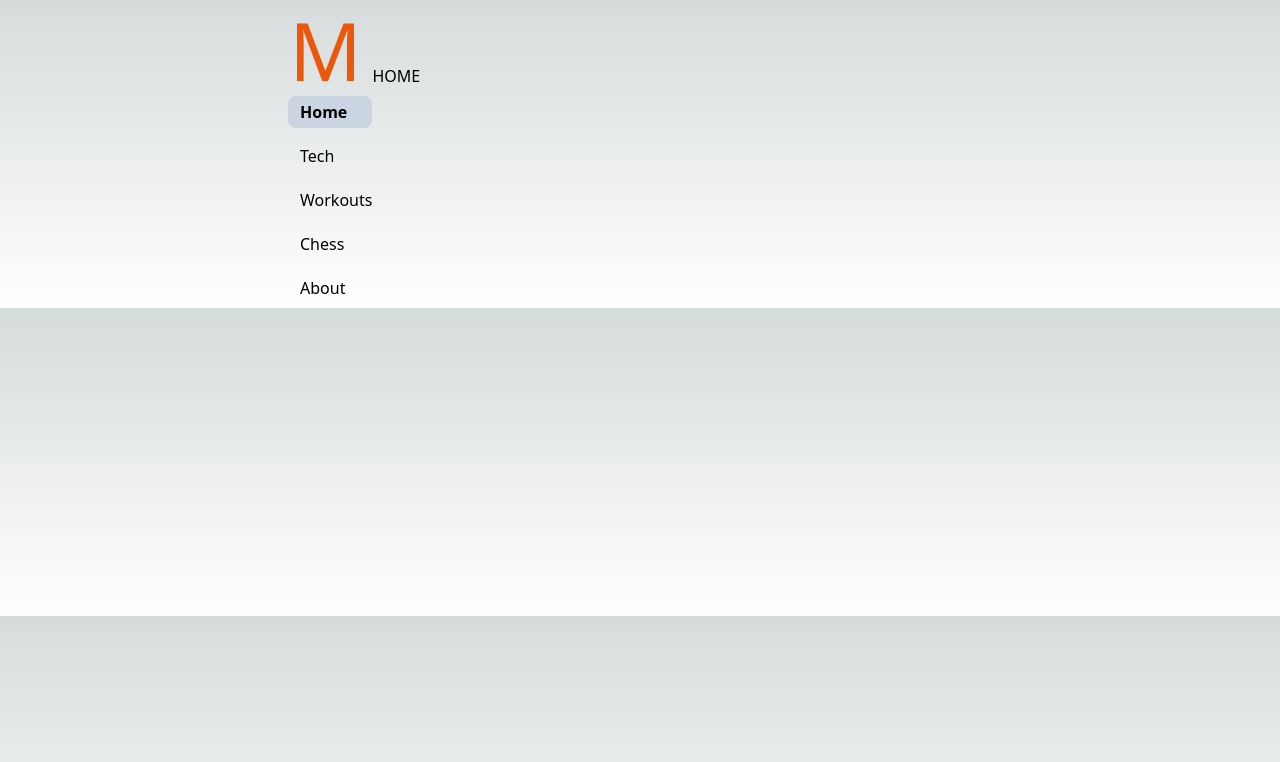
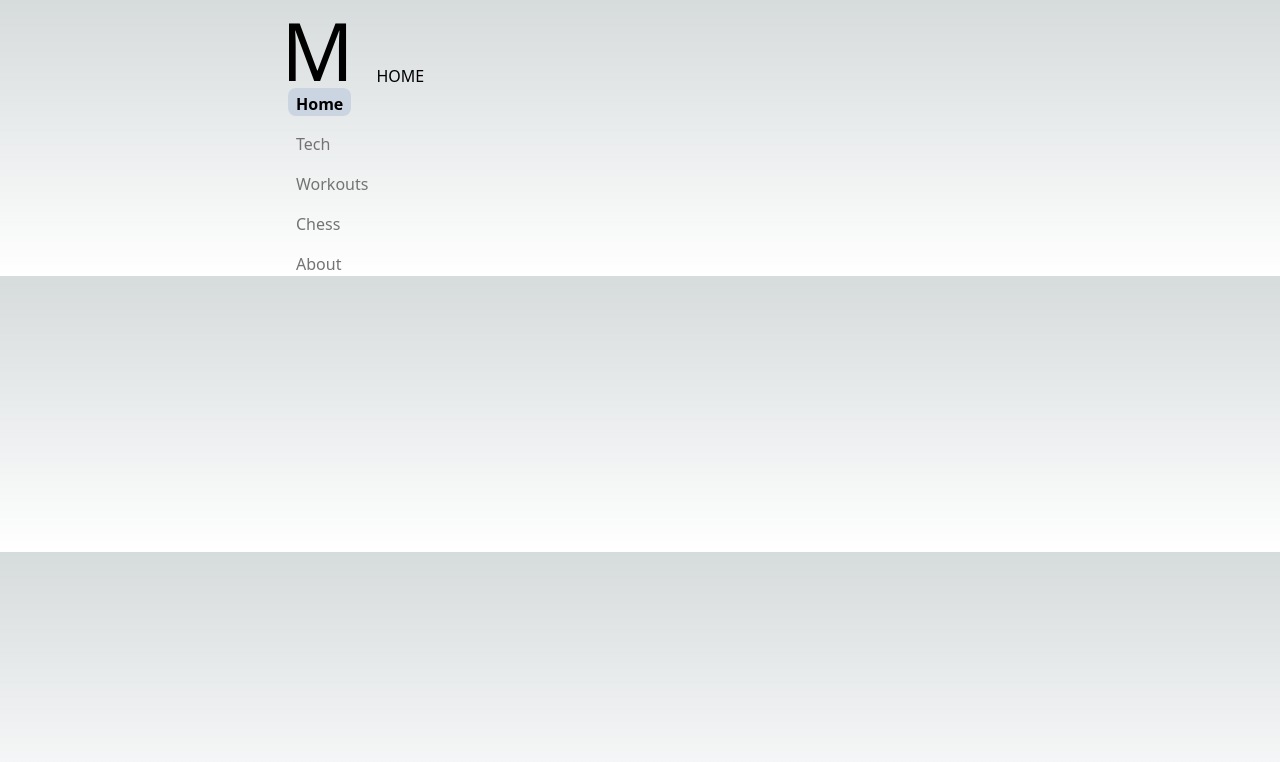
Before and after one commit to marcus-biddle/marsbid.io, a Next.js app in the folder portfolio/: page / in a window 1280 px wide. Shown: the top 762 px of the page. Built offline with nearby package versions, Linux system fonts and the light colour scheme; a web font is replaced by a local one.

Commit message:
sidebar styling

```diff
--- a/portfolio/src/components/sidebar.tsx
+++ b/portfolio/src/components/sidebar.tsx
@@ -15,7 +15,7 @@ const Logo = () => {
             opacity: 1
         }}
         transition={{ delay: .35 }}
-        className='text-orange-600 z-0'
+        className='z-0'
         >
             M
         </motion.div>
@@ -26,25 +26,26 @@ export default function Sidebar() {
     const { pathname } = useRouter();
 
     return (
-        <div className="flex flex-col lg: sticky lg:top-20">
+        <div className="lg:sticky lg:top-20">
             <div>
             <Logo />
             </div>
             <LayoutGroup>
+                <nav className="relative flex flex-col items-start space-x-0 space-y-3">
                     {routes.map((route) => {
                     return (
                         <Link
                             key={route.path}
                             href={route.path}
-                        className={`capitalize z-50 my-2 transition-all`}
+                            className={`capitalize z-50 transition-all`}
                             >
                                 <span className="relative">
-                                <div className={`pt-1 pl-3 ${pathname === route.path ? 'font-bold' : ''}`}>
+                                    <div className={`pt-1 px-2 ${pathname === route.path ? 'font-bold' : 'text-neutral-500'}`}>
                                     {route.name}
                                     </div>
                                     {pathname === route.path ? (
                                         <motion.div
-                                    className='absolute z-[-1] px-9 py-4 bg-slate-300 inset-0 bg-neutral-100 rounded-lg'
+                                        className='absolute z-[-1] bg-slate-300 inset-0 rounded-lg'
                                         layoutId="sidebar"
                                         transition={{
                                             type: 'spring',
@@ -57,6 +58,7 @@ export default function Sidebar() {
                         </Link>
                         )
                     })}
+                </nav>
             </LayoutGroup>
         </div>
     );
```
Lines whose indentation alone changed are shown as unchanged.
